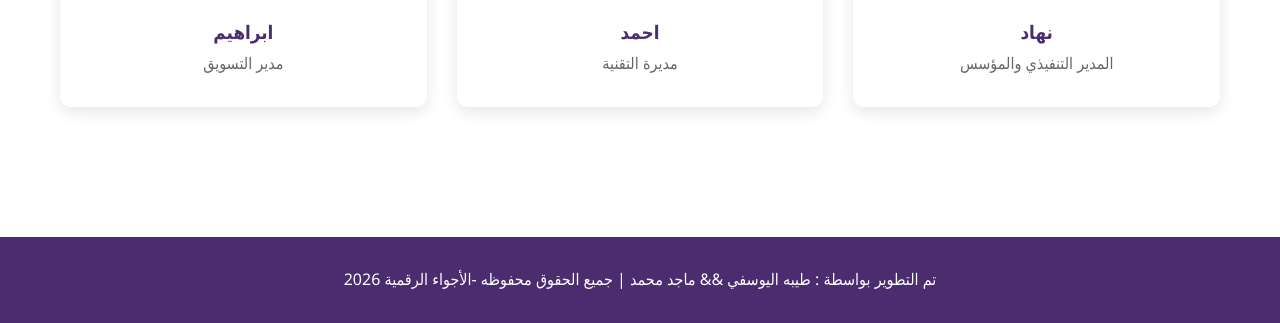
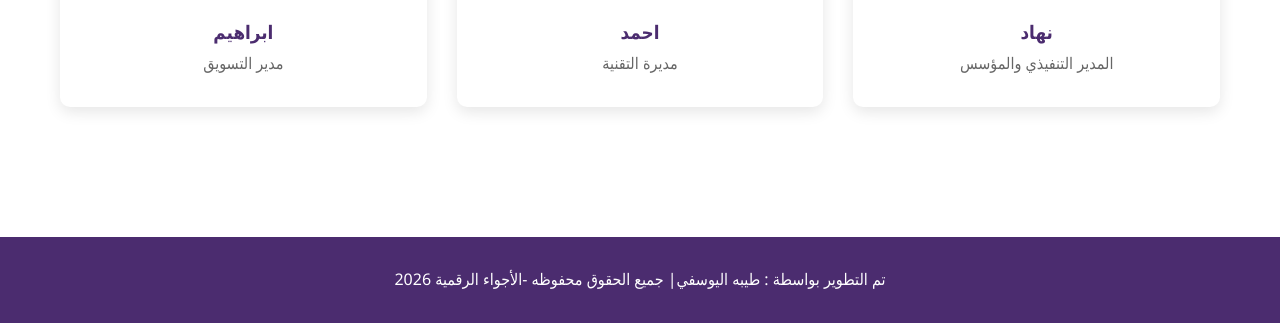
Before and after one commit to Taibaalyosfe/Digital-Skies, a plain HTML site: page about.html in a window 1280 px wide. Shown: the part 1681-2004 px from the top of the page. Drawn offline with Linux system fonts and the light colour scheme.

Commit message:
Remove duplicate names from footer text

```diff
--- a/about.html
+++ b/about.html
@@ -145,7 +145,7 @@
 
 <!-- الفوتر -->
 <footer class="footer">
- <p> تم التطوير بواسطة : طيبه اليوسفي && ماجد محمد | جميع الحقوق محفوظه -الأجواء الرقمية 2026 </p>
+ <p> تم التطوير بواسطة : طيبه اليوسفي| جميع الحقوق محفوظه -الأجواء الرقمية 2026 </p>
 </footer>
 
 </body>
```
